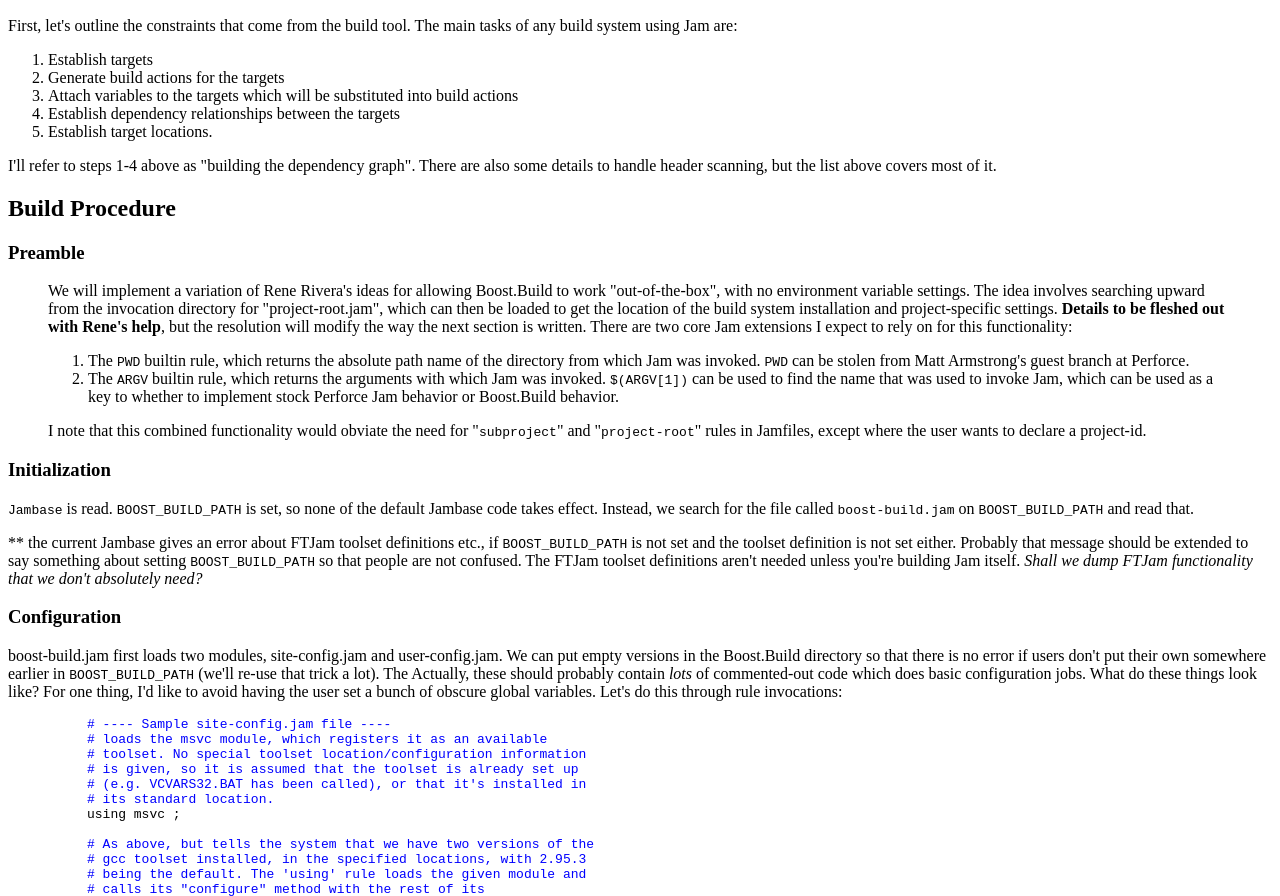
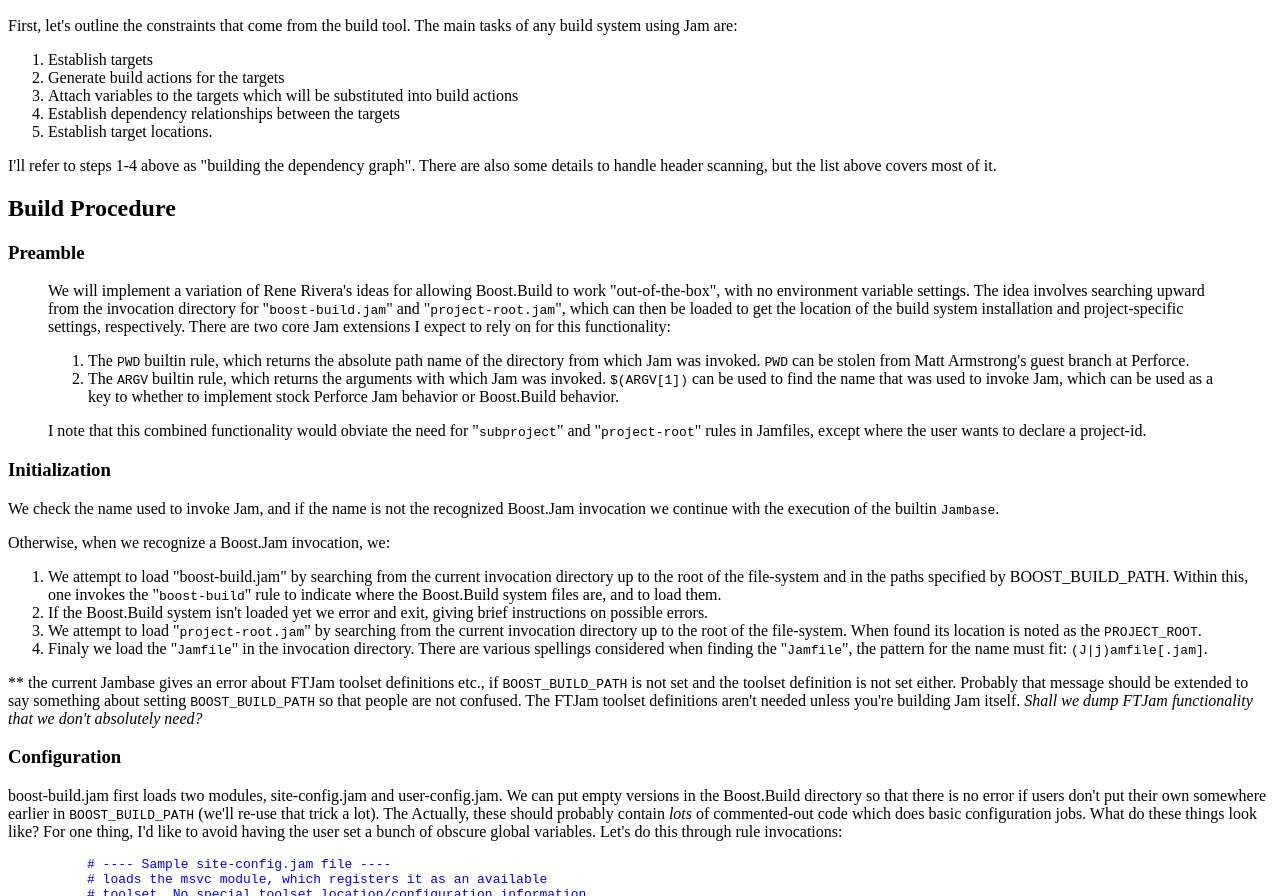
Before and after one commit to boostorg/build, a plain HTML site: page architecture.html in a window 1280 px wide. Shown: the part 204-1100 px from the top of the page. Drawn offline with Linux system fonts and the light colour scheme.

Commit message:
Specified "Initialization" sequence, and updated the "Preamble" to reflect the sequence.
[SVN r12461]

```diff
--- a/architecture.html
+++ b/architecture.html
@@ -39,12 +39,11 @@
       We will implement a variation of Rene Rivera's ideas for
       allowing Boost.Build to work "out-of-the-box", with no
       environment variable settings. The idea involves searching
-      upward from the invocation directory for "project-root.jam",
+      upward from the invocation directory for "<tt>boost-build.jam</tt>"
+      and "<tt>project-root.jam</tt>",
       which can then be loaded to get the location of the build system
-      installation and project-specific settings. <b>Details to be
-      fleshed out with Rene's help</b>, but the resolution will modify
-      the way the next section is written. There are two core Jam
-      extensions I expect to rely on for this functionality:
+      installation and project-specific settings, respectively.
+      There are two core Jam extensions I expect to rely on for this functionality:
 
      <ol>
      <li> The <tt>PWD</tt> builtin rule, which returns the absolute path name
@@ -65,9 +64,32 @@
 
 <h3>Initialization</h3>
 
-   <tt>Jambase</tt> is read. <tt>BOOST_BUILD_PATH</tt> is set, so none of the default
-   Jambase code takes effect. Instead, we search for the file called
-   <tt>boost-build.jam</tt> on <tt>BOOST_BUILD_PATH</tt> and read that.
+   <p>
+   We check the name used to invoke Jam, and if the name is not the recognized
+   Boost.Jam invocation we continue with the execution of the builtin <tt>Jambase</tt>.
+   </p>
+
+   <p>
+   Otherwise, when we recognize a Boost.Jam invocation, we:
+
+   <ol>
+   <li> We attempt to load "boost-build.jam" by searching from the current
+        invocation directory up to the root of the file-system and in the paths
+        specified by BOOST_BUILD_PATH. Within this, one invokes the "<tt>boost-build</tt>"
+        rule to indicate where the Boost.Build system files are, and to load them.
+   </li>
+   <li> If the Boost.Build system isn't loaded yet we error and exit, giving
+        brief instructions on possible errors.
+   </li>
+   <li> We attempt to load "<tt>project-root.jam</tt>" by searching from the current
+        invocation directory up to the root of the file-system. When found its
+        location is noted as the <tt>PROJECT_ROOT</tt>.
+   <li> Finaly we load the "<tt>Jamfile</tt>" in the invocation directory. There are
+        various spellings considered when finding the "<tt>Jamfile</tt>", the pattern
+        for the name must fit: <tt>(J|j)amfile[.jam]</tt>.
+   </li>
+   </ol>
+   </p>
 
    <p>
    ** the current Jambase gives an error about FTJam toolset
```
